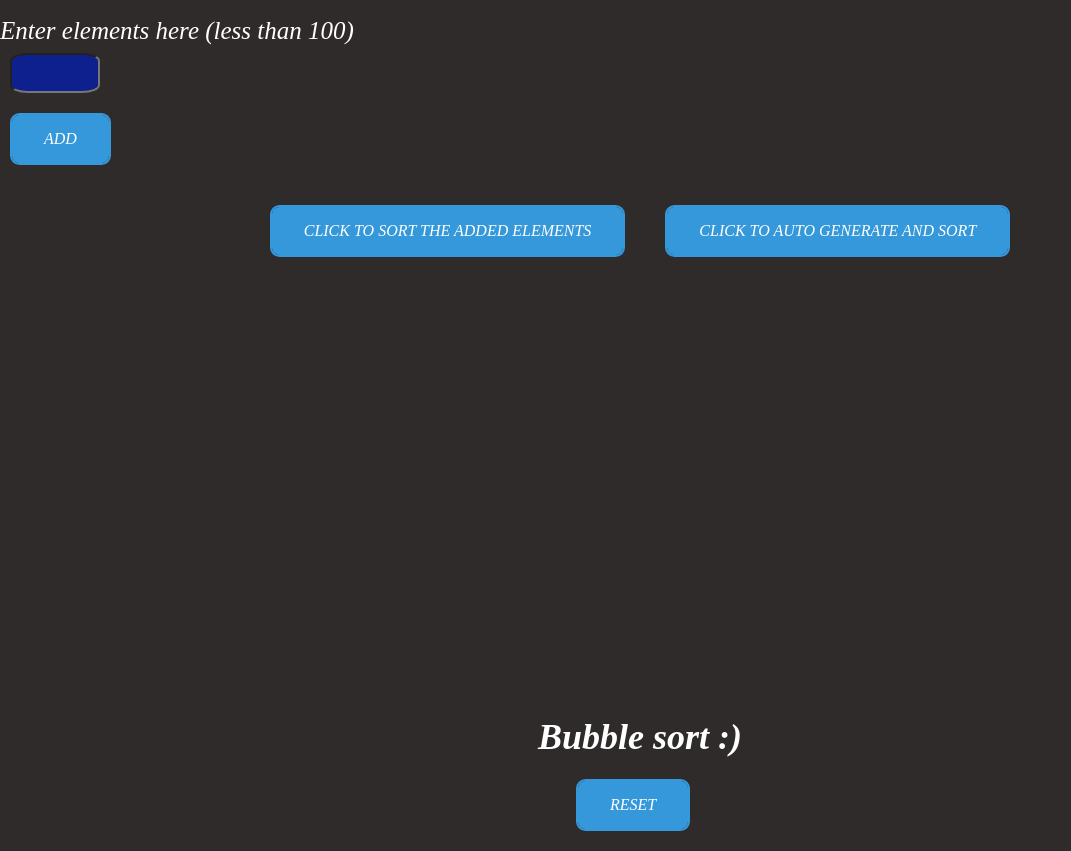
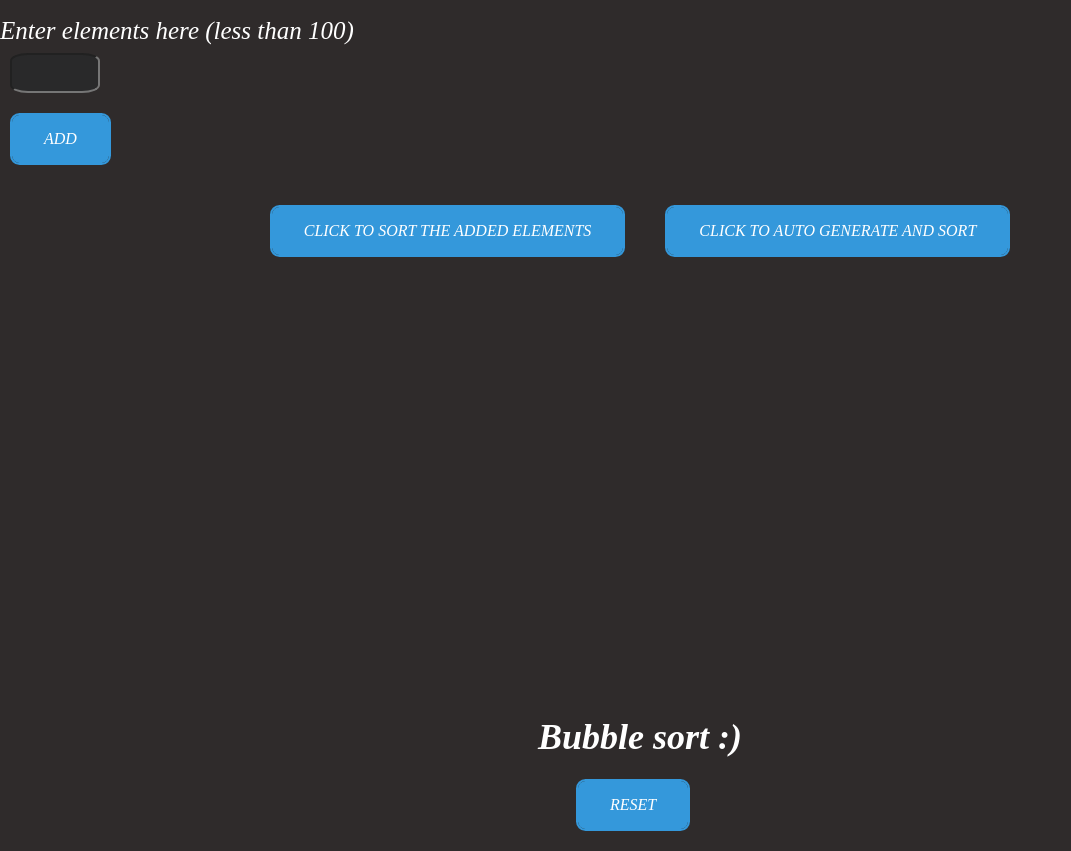
Before and after one commit to selvaganapathyvikki/Bubble-sort-Visualization, a plain HTML site: page index.html in a window 1280 px wide. Shown: the part 65-916 px from the top of the page, without its empty margins (0-1071 px from the left). Drawn offline with Linux system fonts and the light colour scheme.

Commit message:
Update styles.css

```diff
--- a/styles.css
+++ b/styles.css
@@ -9,7 +9,7 @@
     margin-left: 10px;
     height: 40px;
     width: 90px;
-    background-color: #0d208d;
+    background-color: #29292a;
     border-radius: 20%;
     font-family: 'Droid serif', serif;
     font-size: 20px;
```
